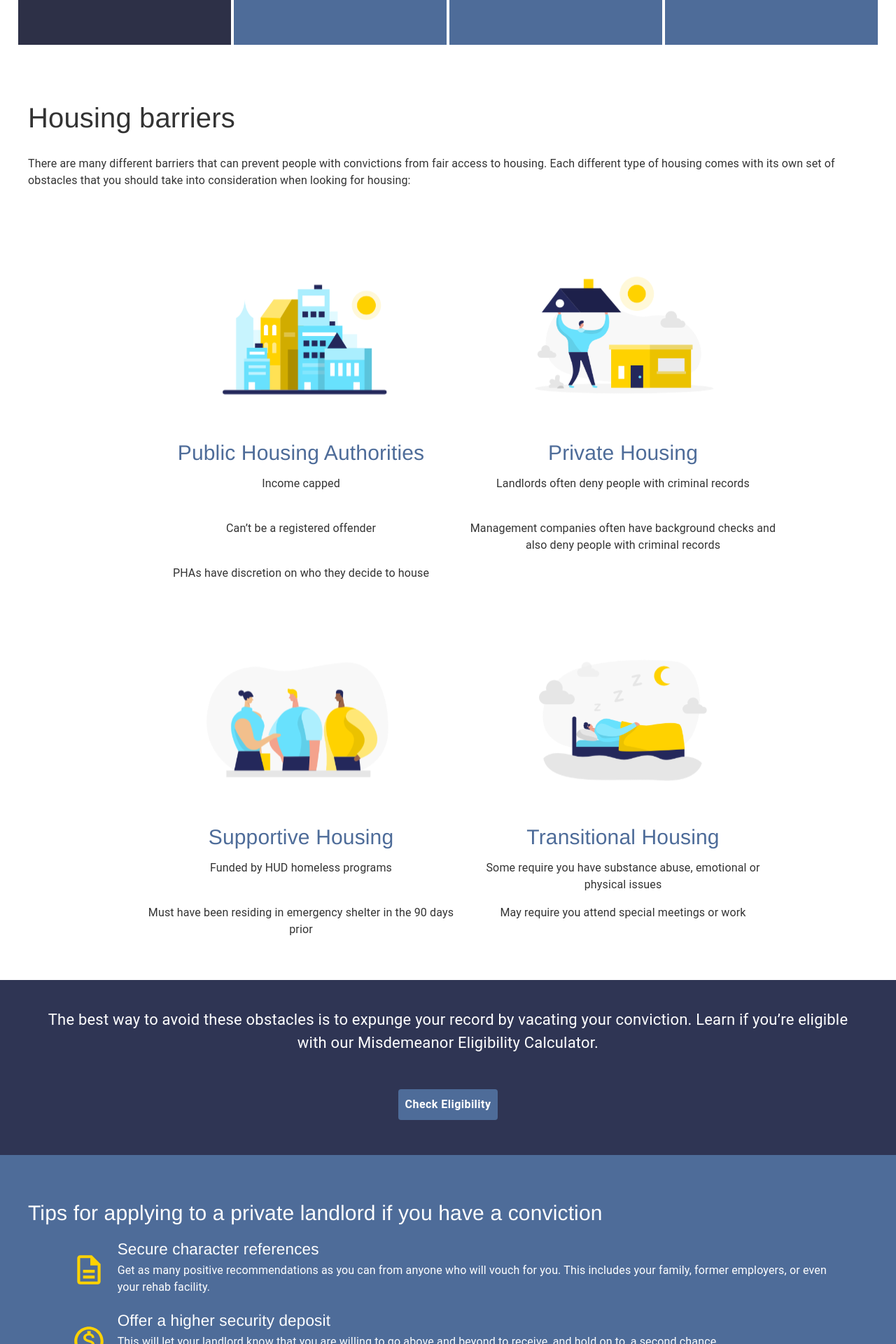
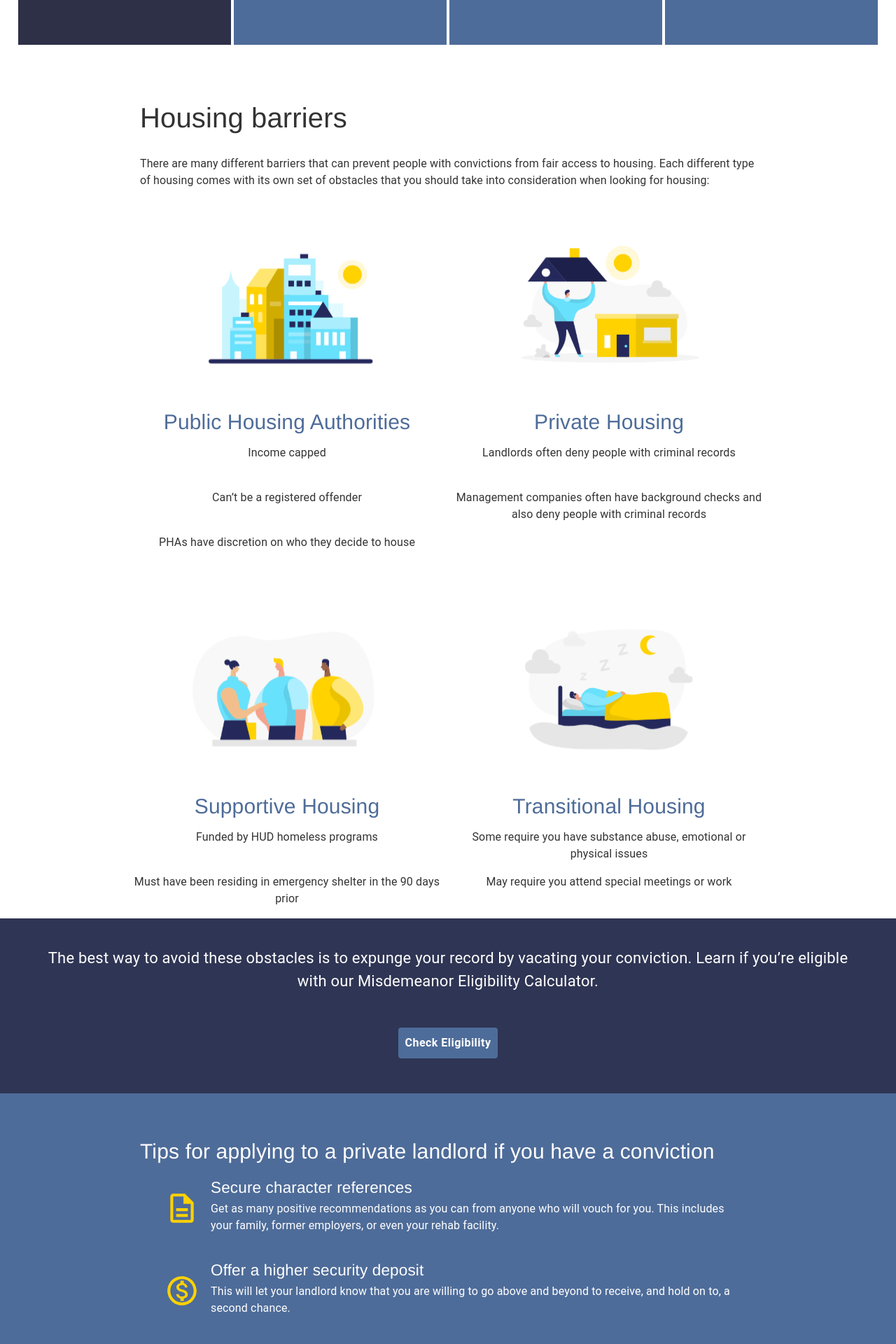
Before and after one commit to openseattle/clearviction-v1, a React (Create React App) app: page /why-vacate/housing in a window 1280 px wide. Shown: the part 440-2360 px from the top of the page at 70% size. Built offline with nearby package versions, Linux system fonts and the light colour scheme.

Commit message:
fix spacing errors why vacate housing

```diff
--- a/src/Pages/WhyVacateHousing.jsx
+++ b/src/Pages/WhyVacateHousing.jsx
@@ -9,12 +9,12 @@ const WhyVacateHousing = () => {
   const classes = WhyVacateHousingStyles();
   return (
     <>
-      <Container maxWidth="lg">
+      <Container maxWidth="md">
         <Grid container alignItems="flex-start">
           <Typography className={classes.title} variant="h2">
             Housing barriers
           </Typography>
-          <Typography className={classes.contentText} variant="body1">
+          <Typography className={classes.contentText} variant="subtitle2">
             There are many different barriers that can prevent people with
             convictions from fair access to housing. Each different type of
             housing comes with its own set of obstacles that you should take
--- a/src/Styles/WhyVacateHousingStyles.ts
+++ b/src/Styles/WhyVacateHousingStyles.ts
@@ -22,7 +22,7 @@ export const WhyVacateHousingStyles = makeStyles((theme) => ({
   },
   roleImage: {
     height: 300,
-    width: 300,
+    maxWidth: 300,
   },
   headingRoles: {
     color: theme.palette.primary.light,
--- a/src/Subpages/WhyVacate/HousingBarriers.jsx
+++ b/src/Subpages/WhyVacate/HousingBarriers.jsx
@@ -12,7 +12,7 @@ export const HousingBarriers = () => {
   return (
     <>
       <Box>
-        <Grid container spacing={1} className={classes.containerStyles}>
+        <Grid container spacing={1} >
           <TextWithImage
             img={pha}
             header={"Public Housing Authorities"}
--- a/src/Subpages/WhyVacate/HousingOtherOptions.jsx
+++ b/src/Subpages/WhyVacate/HousingOtherOptions.jsx
@@ -13,6 +13,7 @@ export const HousingOtherOptions = () => {
             display: "flex",
             justifyContent: "center",
           }}
+          maxWidth="md"
         >
           <Grid container className={classes.containerStyles}>
             <Grid item xs={12}>
--- a/src/Subpages/WhyVacate/HousingTips.jsx
+++ b/src/Subpages/WhyVacate/HousingTips.jsx
@@ -21,6 +21,7 @@ export const HousingTips = () => {
           display: "flex",
           justifyContent: "center",
         }}
+        maxWidth="md"
       >
         <Box>
           <Typography className={classes.title} variant="h3">
--- a/src/Subpages/WhyVacate/IconWithHeaderAndText.jsx
+++ b/src/Subpages/WhyVacate/IconWithHeaderAndText.jsx
@@ -14,7 +14,7 @@ const useStyles = makeStyles((theme) => ({
     margin: theme.spacing(2),
   },
   gridItemStyle: {
-    paddingBottom: theme.spacing(3),
+    paddingBottom: theme.spacing(5),
   },
 }));
 
--- a/src/Subpages/WhyVacate/TextWithCTAButton.jsx
+++ b/src/Subpages/WhyVacate/TextWithCTAButton.jsx
@@ -8,7 +8,7 @@ const useStyles = makeStyles((theme) => ({
     fontSize: 22,
   },
   backgroundSecondary: {
-    height: 250,
+    minHeight: 250,
     backgroundColor: theme.palette.primary.dark,
     color: "white",
     align: "center",
@@ -19,7 +19,7 @@ const useStyles = makeStyles((theme) => ({
       padding: theme.spacing(2),
     },
     [theme.breakpoints.down("xs")]: {
-      height: 300,
+      minHeight: 300,
     },
   },
   buttonBoxStyles: {
--- a/src/Subpages/WhyVacate/TextWithImage.jsx
+++ b/src/Subpages/WhyVacate/TextWithImage.jsx
@@ -11,7 +11,7 @@ const useStyles = makeStyles((theme) => ({
   },
   roleImage: {
     height: 300,
-    width: 300,
+    maxWidth: 300,
   },
   textMinimumStyle: {
     minHeight: "4em",
```
